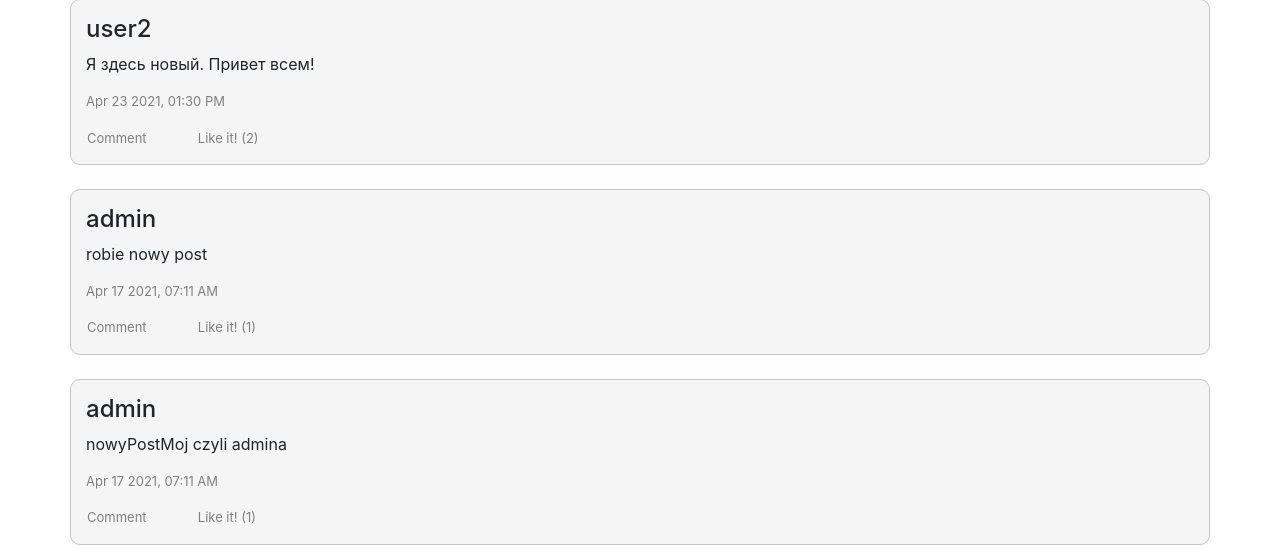
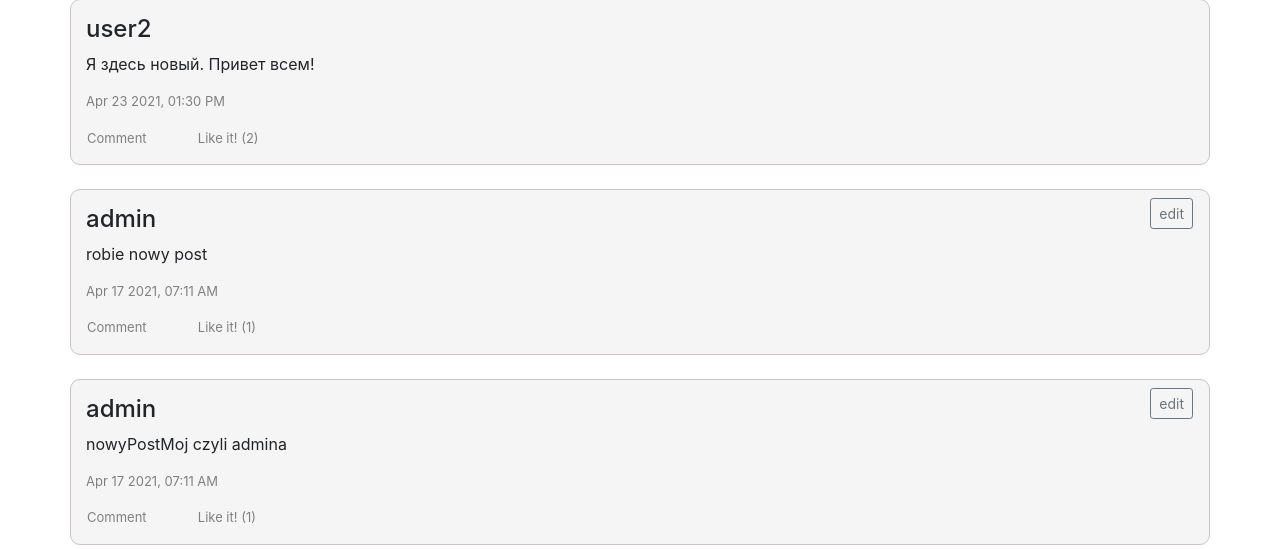
Before and after one commit to marcinstopyra/CS50-Network, a Django app: page / in a window 1280 px wide. Shown: the part 512-1061 px from the top of the page. Run offline with Django 3.2, Linux system fonts and the light colour scheme; a user stored in the database is signed in; data comes from the database, SQL or seed files in the repository; both versions use the stored data as it was after the commit; some libraries are stand-ins or nearby versions.

Commit message:
added edidt/delete post functionalities

```diff
--- a/network/static/network/scripts.js
+++ b/network/static/network/scripts.js
@@ -4,13 +4,11 @@ function check(num) {
 }
 
 // When back arrow is clicked, show previous section
-window.onpopstate = function(event) {
-    console.log(event.state.section);
-    window.history.back();
-    window.history.forward();
-
-
-}
+// window.onpopstate = function(event) {
+//     console.log(event.state.section);
+//     window.history.back();
+//     window.history.forward();
+// }
 
 function displayPage(section, requested_user=null) {
     // clear page from posts previously shown and a newPost container
@@ -20,14 +18,14 @@ function displayPage(section, requested_user=null) {
     if (section === 'profile') {
         displayProfile(requested_user);
     } else {
-        history.pushState({section: section}, "", `/${section}`);
+        // history.pushState({section: section}, "", `/${section}`);
         displayPosts(section);
 }
 }
 
 function displayPosts(section, profile=null) {
+    const current_user = JSON.parse(document.getElementById('current_user').textContent);
     if (section === 'allPosts') {
-        const current_user = JSON.parse(document.getElementById('current_user').textContent);
         if (current_user != ''){
             document.querySelector('#newPost-view').style.display = 'block';
             document.querySelector('#newPost-Btn').onclick = newPost;
@@ -47,7 +45,7 @@ function displayPosts(section, profile=null) {
         var element = document.createElement('div');
         element.setAttribute('value', `${post.id}`);
         element.innerHTML = `<br>
-                            <div class='container-md' id='post-container'>
+                            <div class='container-md' id='post-container-${post.id}'>
                             <h4 class='post-creator' data-profile='${post.creator}'>${post.creator}</h4>
                             <p>${post.text}</p>
                             <p id='post-time'>${post.time}</p>
@@ -56,8 +54,13 @@ function displayPosts(section, profile=null) {
                                 <td class='like-btn' id='like-btn-${post.id}' data-post_id='${post.id}' data-like_state='${post.is_liked}' data-like_number='${post.like_number}'><div id='like-counter-${post.like_number}'></></td>
                                 <td class='show-comments-btn' data-post_id='${post.id}'>
                             </table>
+                            <div id='edit-btn-div'></div>
                             </div>`;
         element.querySelector(`#like-counter-${post.like_number}`).innerHTML = `Like it! (${post.like_number})`
+        // add edit button if current user is a post creator
+        if (current_user === post.creator) {
+            element.querySelector('#edit-btn-div').innerHTML = `<button id='edit-btn' data-post_id='${post.id}' data-post_text='${post.text}'  type="button" class="btn btn-outline-secondary btn-sm">edit</button>`;
+        }
         document.querySelector('#posts-view').append(element);
         // set the proper like button display
         setLikeDisplay(post.id, post.is_liked);
@@ -91,13 +94,26 @@ function displayPosts(section, profile=null) {
                 }
             }
         });
+    })
+    .then(() => {
+        // add edit post functionality
+        document.querySelectorAll('#edit-btn').forEach(editBtn => {
+            editBtn.onclick = function() {
+                document.querySelector(`#post-container-${this.dataset.post_id}`).innerHTML = `<h4>Edit Post</h4>
+                                                                                                    <textarea id='edit-post-text' cols=50 rows=5>${this.dataset.post_text}</textarea>
+                                                                                                    <button onclick=editPost(${this.dataset.post_id}) id="editPost-Btn" class="btn btn-outline-secondary">edit</button>
+                                                                                                    <button onclick=deletePost(${this.dataset.post_id}) id="deletePost-Btn" class="btn btn-outline-danger">delete</button>
+                                                                                                    <button onclick=location.reload() id="cancelEditPost-Btn" class="btn btn-outline-secondary">cancel</button>`;
+
+            }
+        });
     });
 
 
 }
 
 function displayProfile(requested_user) {
-    history.pushState({section: 'profile', requested_user: requested_user}, "", `/profile/${requested_user}`);
+    // history.pushState({section: 'profile', requested_user: requested_user}, "", `/profile/${requested_user}`);
     // cleaning page
     document.querySelector('#posts-view').innerHTML = ''
     document.querySelector('#profile-view').innerHTML = ''
@@ -172,6 +188,40 @@ function newPost(event) {
     displayPage('allPosts');
 }
 
+function deletePost(post_id) {
+    console.log(`TODO:  I delete ${post_id}`);
+    fetch(`/editPost/${post_id}`, {
+        method: 'POST',
+        body: JSON.stringify({
+            'text': null,
+            'isDelete': true
+        })
+      }).then(() => {
+        location.reload();
+      });
+}
+
+function editPost(post_id) {
+    // // event.preventDefault();
+    console.log('edytuje see a co');
+
+    let post_text = document.querySelector('#edit-post-text').value.trim();
+    if (post_text === '') {
+        alert('The post cannot be empty');
+    } else {
+        fetch(`/editPost/${post_id}`, {
+            method: 'POST',
+            body: JSON.stringify({
+                'text': post_text,
+                'isDelete': false
+            })
+          }).then(() => {
+            location.reload();
+          });
+
+    }
+}
+
 function followUnfollow(username_followed, follow_status) {
     console.log(username_followed, follow_status);
     fetch(`/profile/${username_followed}/${follow_status}`)
--- a/network/static/network/styles.css
+++ b/network/static/network/styles.css
@@ -39,13 +39,15 @@ textarea {
     cursor: pointer !important;
 }
 
-#post-container {
+/* #post-container { */
+.container-md {
     border-style: solid;
     border-width: 1px;
     border-color: rgb(202, 196, 196);
     border-radius: 10px;
     padding: 15px 15px 15px 15px;
     background-color: whitesmoke;
+    position: relative;
 }
 
 #post-time {
@@ -105,3 +107,9 @@ body {
     font-weight: bold !important;
     color: rgb(23, 123, 253) !important;
 }
+
+#edit-btn {
+    position: absolute;
+    top: 8px;
+    right: 16px;
+}
--- a/network/urls.py
+++ b/network/urls.py
@@ -11,7 +11,8 @@ urlpatterns = [
     path("getPosts/<str:section>/<str:requested_user>", views.getPosts, name="getPosts"),
     path("profile/<str:requested_username>", views.getProfile, name='getProfile'),
     path("profile/<str:username_followed>/<str:follow_status>", views.followUnfollow, name='followUnfollow'),
-    path("likeIt/<str:liked_what>", views.likeIt, name='likeIt')
+    path("likeIt/<str:liked_what>", views.likeIt, name='likeIt'),
+    path("editPost/<str:postId>", views.editPost, name='editPost')
 ]
 
 handler404 = 'network.views.view_404'
--- a/network/views.py
+++ b/network/views.py
@@ -178,7 +178,7 @@ def followUnfollow(request, username_followed, follow_status):
         newFollow.save()
         return JsonResponse({'message': f'user {username_followed} succesfully followed'})
 
-
+@login_required
 def likeIt(request, liked_what):
     # check if requested post exists
     if request.user.is_authenticated:
@@ -198,6 +198,28 @@ def likeIt(request, liked_what):
     else:
         return JsonResponse({"message": 'You are not logged in'})
 
+@csrf_exempt
+@login_required
+def editPost(request, postId):
+    print(f'cokolwiek, {postId}')
+    if request.method != "POST":
+        return JsonResponse({"error": "POST request required."}, status=400)
+
+    # load data from json
+    data = json.loads(request.body)
+    post = Post.objects.get(id=postId)
+
+    if request.user == post.creator:
+        if  data['isDelete']:
+            post.delete()
+        else:
+            post.text = data['text']
+            post.save()
+    else:
+         return JsonResponse({"error": "You are not a post creator"}, status=400)
+
+    return JsonResponse({"message": "todo"}, status=201)
+
 def view_404(request, exception=None):
     # make a redirect to homepage
     # you can use the name of url or just the plain link
```
Also changed, not shown: db.sqlite3.
